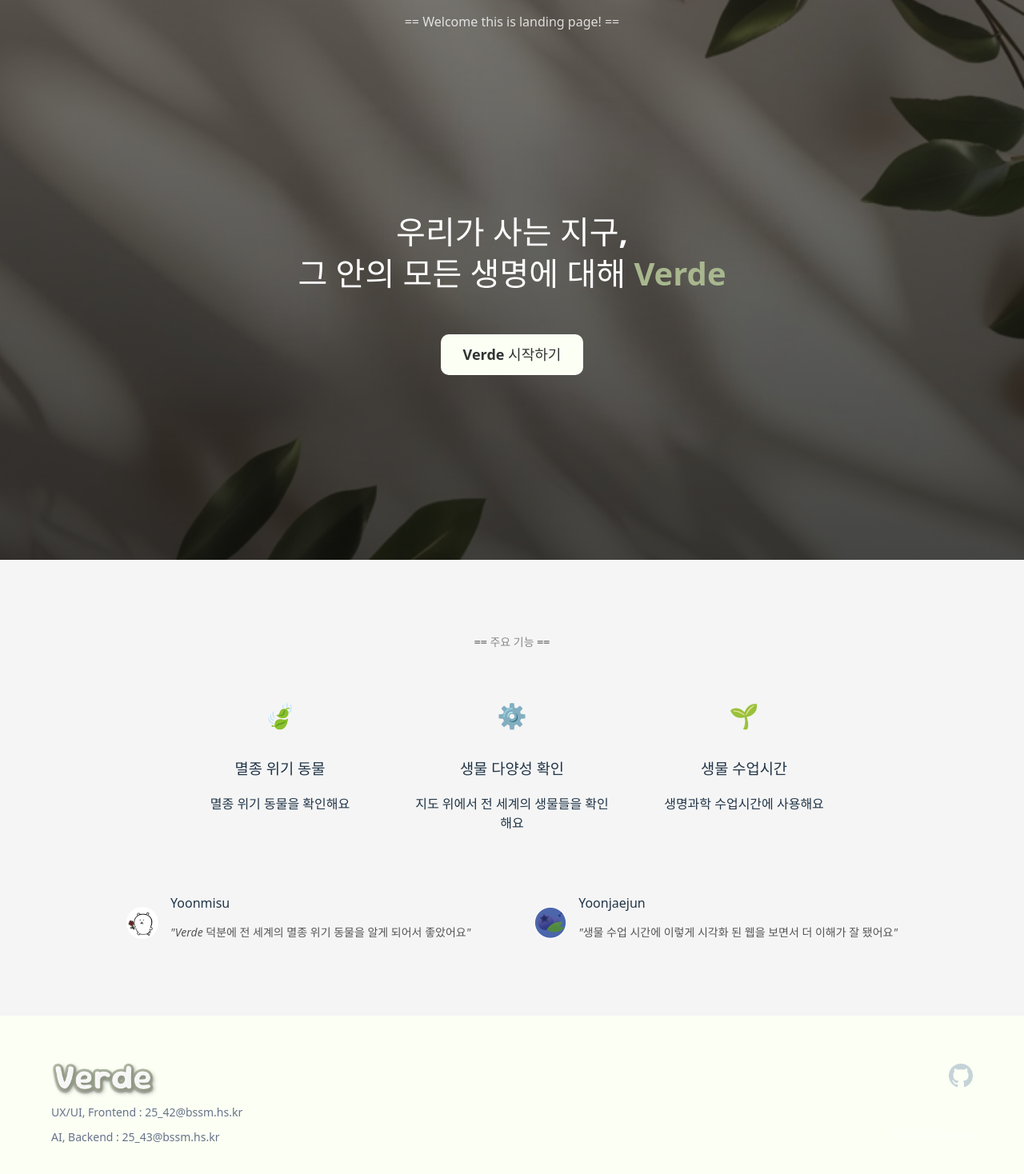
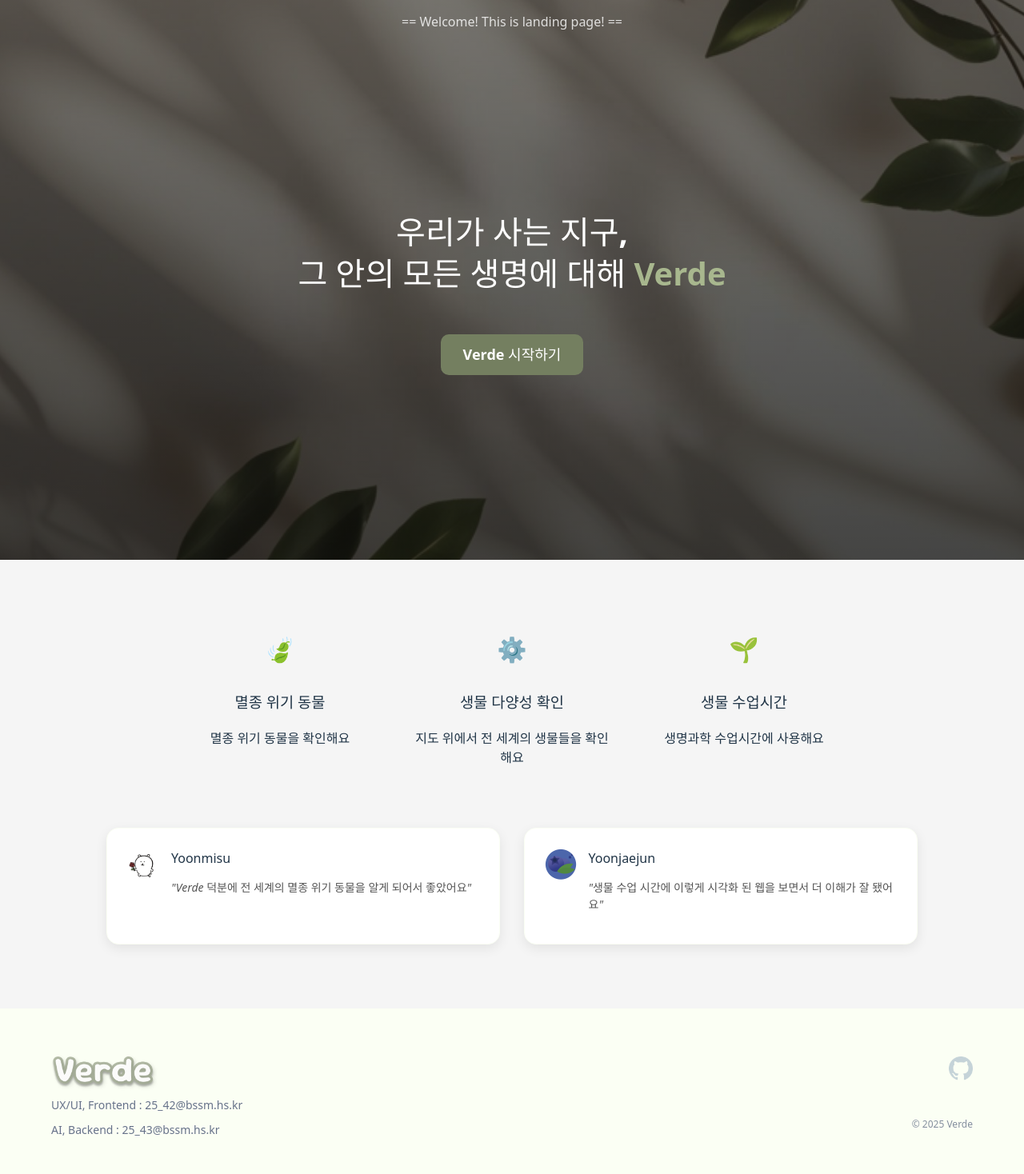
Before and after one commit to yoonmisu/Science_project, a React (Vite) app: page / in a window 1280 px wide. Shown: the top 1468 px of the page at 80% size. Built offline with nearby package versions, Linux system fonts and the light colour scheme.

Commit message:
FEAT :: 랜딩페이지 개발 완료

```diff
--- a/src/pages/landing.jsx
+++ b/src/pages/landing.jsx
@@ -48,10 +48,11 @@ const CtaButton = styled.button`
   text-decoration: none;
   display: inline-block;
 
-  background-color: ${VARS.verdeLight};
-  color: ${VARS.textDark};
+  background-color: #747F60;
+  color: ${VARS.textLight};
   &:hover {
-    background-color: #747F60;
+    background-color:${VARS.verdeLight};
+    color: #747F60
   }
 
   ${props =>
@@ -82,6 +83,22 @@ const HeroSection = styled.section`
   }
   .brand-name {
     color: ${VARS.verdeDark};
+  }
+`;
+
+const TestimonialCard = styled.div`
+  background-color: ${VARS.textLight};
+  padding: 25px;
+  border-radius: 15px;
+  box-shadow: 0 5px 15px rgba(0, 0, 0, 0.08);
+  width: 440px;
+  transition: transform 0.3s, box-shadow 0.3s;
+  text-align: left;
+  border: 1px solid ${VARS.verdeLight};
+
+  &:hover {
+    transform: translateY(-4px);
+    box-shadow: 0 8px 20px rgba(0, 0, 0, 0.12);
   }
 `;
 
@@ -120,14 +137,14 @@ const FeaturesSection = styled.section`
   .testimonial-row {
     display: flex;
     justify-content: center;
-    gap: 80px;
+    gap: 30px;
     margin-top: 40px;
     flex-wrap: wrap;
   }
 
   .testimonial-item {
     display: flex;
-    align-items: center;
+    align-items: flex-start;
     text-align: left;
   }
   .avatar {
@@ -161,9 +178,11 @@ const Footer = styled.footer`
     gap: 10px;
 
     .verde-logo {
+      font-size: 40px;
+      font-weight: 700;
+      color: ${VARS.verdeDark};
+      filter: drop-shadow(2px 2px 2px rgba(0, 0, 0, 0.2));
       height: 40px;
-      width: auto;
-      filter: drop-shadow(2px 2px 2px rgba(0, 0, 0, 0.4));
     }
 
     p {
@@ -195,9 +214,9 @@ const Footer = styled.footer`
     }
 
     .copyright {
-      color : #67728A
+      color : #67728A;
       font-size: 12px;
-      opacity: 0.6;
+      opacity: 0.8;
       margin-top: 20px;
     }
   }
@@ -209,7 +228,7 @@ const LandingPage = () => {
     <div className="verde-landing">
       <Header>
         <nav>
-          <p>== Welcome this is landing page! ==</p>
+          <p>== Welcome! This is landing page! ==</p>
         </nav>
       </Header>
 
@@ -225,7 +244,6 @@ const LandingPage = () => {
       </HeroSection>
 
       <FeaturesSection>
-        <h2>== 주요 기능 ==</h2>
         <div className="feature-grid">
           <div className="feature-item">
             <div className="icon-circle">🍃</div>
@@ -245,6 +263,7 @@ const LandingPage = () => {
         </div>
 
         <div className="testimonial-row">
+          <TestimonialCard>
             <div className="testimonial-item">
                 <img src={misu} alt="미수 윤" className="avatar" />
             <div>
@@ -252,6 +271,9 @@ const LandingPage = () => {
             <p className="quote">"Verde 덕분에 전 세계의 멸종 위기 동물을 알게 되어서 좋았어요"</p>
             </div>
             </div>
+          </TestimonialCard>
+
+          <TestimonialCard>
             <div className="testimonial-item">
             <img src={jaejun} alt="재준 윤" className="avatar" />
             <div>
@@ -259,8 +281,10 @@ const LandingPage = () => {
             <p className="quote">"생물 수업 시간에 이렇게 시각화 된 웹을 보면서 더 이해가 잘 됐어요"</p>
             </div>
             </div>
+          </TestimonialCard>
         </div>
       </FeaturesSection>
+
       <Footer>
         <div className="footer-left">
           <img src={logo} alt="Verde Logo" className="verde-logo" />
```
Lines whose indentation alone changed are shown as unchanged.
